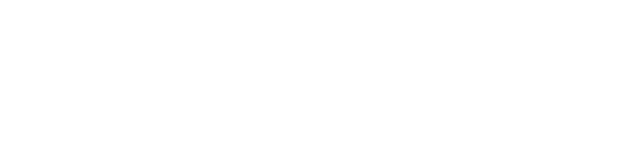
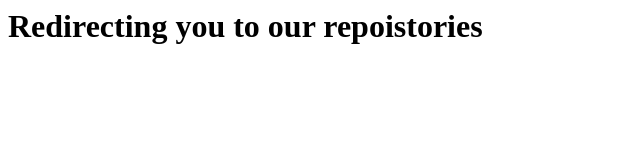
Before and after one commit to The-Palmer-Studio/thepalmerstudio.github.io, a plain HTML site: page index.html in a window 1280 px wide. Shown: the whole page, without its empty margins (0-640 px from the left). Drawn offline with Linux system fonts and the light colour scheme.

Commit message:
Update index.html

```diff
--- a/index.html
+++ b/index.html
@@ -1 +1,2 @@
+<h1>Redirecting you to our repoistories</h1>
 <meta http-equiv="refresh" content="time; URL=https://github.com/ThePalmerStudioGithub/" />
```
